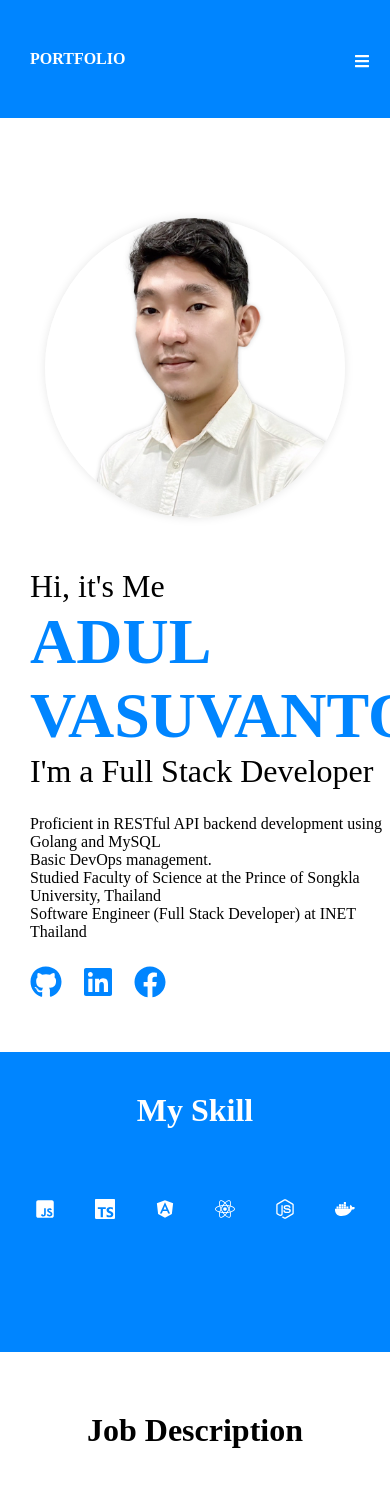
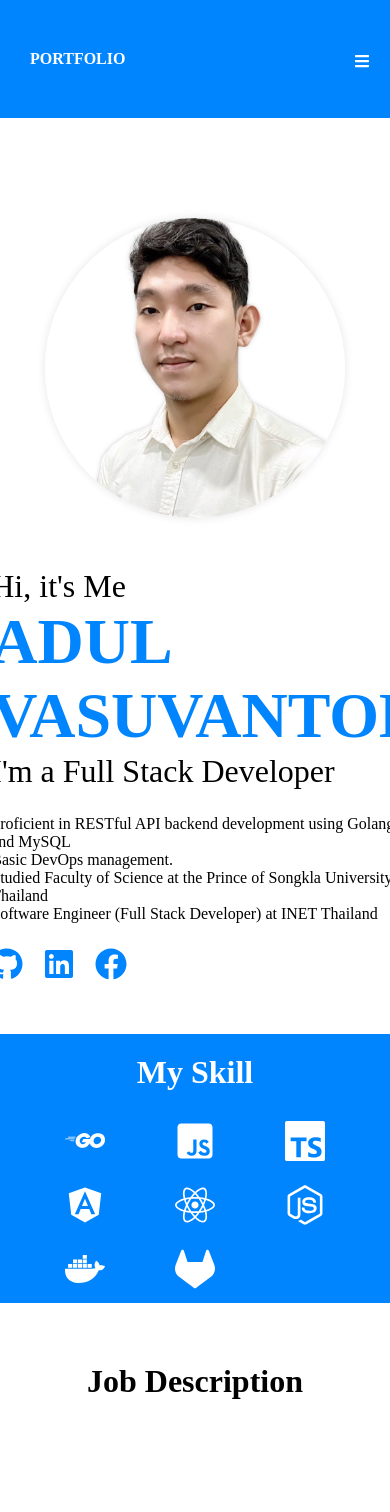
Before and after one commit to wauswantok11/react-portfolio, a React (Vite) app: page / in a window 390 px wide. Shown: the top 1512 px of the page. Built offline with nearby package versions, Linux system fonts and the light colour scheme.

Commit message:
fix : media screen

```diff
--- a/src/components/Contact/Contact.jsx
+++ b/src/components/Contact/Contact.jsx
@@ -53,6 +53,7 @@ function Contact() {
   return (
     <div className={styles.ContactWrapper}>
       <div className={styles.ContactContainer}>
+
         <div className={styles.ContactInfo}>
           <h3> Contact </h3>
           <p className={styles.ContactAddress}>
--- a/src/components/Contact/Contact.module.css
+++ b/src/components/Contact/Contact.module.css
@@ -32,7 +32,7 @@
     & .ContactForm {
       width: 520px;
       /* outline: 1px solid #333; */
-      & span{
+      & span {
         color: red;
       }
       & label {
@@ -55,7 +55,7 @@
         }
       }
       & .ContactInputEmail {
-        & input{
+        & input {
           width: 100%;
           height: 40px;
           border-radius: 5px;
@@ -65,7 +65,7 @@
         }
       }
       & .ContactInputMessage {
-        & textarea{
+        & textarea {
           width: 100%;
           height: 100px;
           border-radius: 5px;
@@ -73,9 +73,9 @@
           padding-left: 15px;
         }
       }
-      & button{
+      & button {
         width: 100px;
-        height: 40px ;
+        height: 40px;
         border-radius: 5px;
         display: flex;
         justify-content: center;
@@ -86,10 +86,70 @@
         font-weight: bold;
         margin-top: 20px;
         transition: 0.3ms;
-        &:hover{
-            box-shadow: 0 0 10px 0 rgb(0, 0, 0,0.3);
+        &:hover {
+          box-shadow: 0 0 10px 0 rgb(0, 0, 0, 0.3);
         }
       }
     }
   }
 }
+
+@media screen and (max-width: 1290px) {
+  .ContactWrapper {
+    & .ContactContainer {
+      margin: 60px;
+    }
+  }
+}
+
+@media screen and (max-width: 1060px) {
+  .ContactWrapper {
+    & .ContactContainer {
+      & .ContactInfo {
+        width: auto !important;
+        overflow: hidden;
+      }
+    }
+  }
+}
+
+@media screen and (max-width: 880px) {
+  .ContactWrapper {
+    height: auto !important;
+    overflow: hidden;
+    & .ContactContainer {
+      flex-direction: column;
+      & .ContactForm {
+        width: auto !important;
+        overflow: hidden;
+        & .ContactGroupInput {
+          flex-direction: column;
+          & input {
+            width: 100%;
+          }
+        }
+      }
+    }
+  }
+}
+
+@media screen and (max-width: 480px) {
+  .ContactWrapper {
+    height: auto !important;
+    overflow: hidden;
+    & .ContactContainer {
+      flex-direction: column;
+      & .ContactForm {
+        width: auto !important;
+        overflow: hidden;
+        & .ContactGroupInput {
+          & .ContactInput {
+            & input {
+              width: 100%;
+            }
+          }
+        }
+      }
+    }
+  }
+}
--- a/src/components/Hero/hero.module.css
+++ b/src/components/Hero/hero.module.css
@@ -53,13 +53,26 @@
     }
   }
 }
+@media screen and (max-width: 1290px) {
+  /* & .HeroWrapper {
+    height: auto !important; */
 
-@media screen and (max-width: 900px) {
+  & .HeroInfo {
+    margin-left: 100px;
+    transition: margin-left 0.5s ease;
+    /* } */
+  }
+}
+
+@media screen and (max-width: 1133px) {
   & .HeroWrapper {
     height: auto !important;
-
     & .HeroCon {
       flex-direction: column;
+      display: flex;
+      justify-content: space-evenly;
+      margin-top: 115px;
+      align-items: center;
       margin: 50px 0;
       & .HeroBoxImages {
         order: 1;
@@ -77,3 +90,10 @@
     }
   }
 }
+
+@media screen and (max-width: 430px) {
+  & .HeroJobDetail {
+    font-size: 14px;
+    margin-right: 20px;
+  }
+}
--- a/src/components/Number/number.module.css
+++ b/src/components/Number/number.module.css
@@ -23,7 +23,9 @@
 @media screen and (max-width: 740px) {
    .NumberContainer{
     height: auto !important;
-    display: block;
+    display: grid;
+    grid-template-columns: 1fr 1fr;
+
     overflow: hidden;
     padding: 50px 0px;
     & .NumberItem{
@@ -31,3 +33,16 @@
     }
    }
 }
+
+
+@media screen and (max-width: 450px) {
+    .NumberContainer{
+     height: auto !important;
+     display: block;
+     overflow: hidden;
+     padding: 50px 0px;
+     & .NumberItem{
+         margin: 20px 0px;
+     }
+    }
+ }
--- a/src/components/biz/biz.module.css
+++ b/src/components/biz/biz.module.css
@@ -42,10 +42,22 @@
     height: auto !important;
     overflow: hidden;
     & .BizList {
-      display: block;
+      display: flex;
+      text-align: center;
+      align-items: center;
+      flex-wrap: wrap;
+      flex-direction: row;
+      align-content: center;
+      justify-content: center;
       & .BizItem {
-        justify-content: center;
-        align-items: center;
+        margin: 0px;
+        margin-top: 30px;
+        height: 250px;
+        margin-bottom: 50px;
+        & img{
+          width: 120px;
+          height: 120px;
+        }
       }
     }
   }
--- a/src/components/portfolio/portfolio.module.css
+++ b/src/components/portfolio/portfolio.module.css
@@ -63,3 +63,31 @@
     }
   }
 }
+@media screen and (max-width: 520px) {
+  .PortfolioContainer {
+    & .PortfolioItem {
+      & .PortfolioImage {
+        & img {
+          width: 450px;
+          height: 450px;
+          transition: width 0.5s ease;
+        }
+      }
+    }
+  }
+}
+
+
+@media screen and (max-width: 470px) {
+  .PortfolioContainer {
+    & .PortfolioItem {
+      & .PortfolioImage {
+        & img {
+          width: 200px;
+          height: 200px;
+          transition: width 0.5s ease;
+        }
+      }
+    }
+  }
+}
--- a/src/components/skills/skill.module.css
+++ b/src/components/skills/skill.module.css
@@ -6,7 +6,7 @@
   overflow: hidden;
 
   & .SkillTitle {
-    margin-top: 40px;
+    margin-top: 20px;
     font-size: 32px;
     font-weight: bold;
   }
@@ -29,7 +29,16 @@
 
 @media screen and (max-width: 820px) {
   .SkillContainer {
+    height: auto !important;
+    overflow: hidden;
+
+    & .SkillTitle {
+      margin: 20px 0px;
+      font-weight: 900;
+    }
+
     & .SkillList {
+      margin: 10px 20px 0px 0px;
       & li {
         margin: 0 20px;
         & svg {
@@ -46,3 +55,39 @@
     }
   }
 }
+
+@media screen and (max-width: 660px) {
+  .SkillContainer {
+    & .SkillList {
+
+      margin: 0 30px;
+      display: grid;
+      grid-template-columns: 1fr 1fr 1fr;
+      & li {
+        & svg {
+          margin: 10px 0px;
+          width: 50px;
+          height: 50px;
+        }
+      }
+    }
+  }
+}
+
+
+@media screen and (max-width: 430px) {
+  .SkillContainer {
+    & .SkillList {
+      margin-top: 20px;
+      display: grid;
+      grid-template-columns: 1fr 1fr 1fr;
+      & li {
+        & svg {
+          margin: 10px 0px;
+          width: 40px;
+          height: 40px;
+        }
+      }
+    }
+  }
+}
--- a/src/index.css
+++ b/src/index.css
@@ -2,8 +2,8 @@
 
 *{
   font-family: "IBM Plex Sans Condensed", serif;
-  font-weight: 300;
-  font-style: normal;
+  /* font-weight: 300; */
+  /* font-style: normal; */
   margin: 0;
   padding: 0;
   box-sizing: border-box;
```
Also changed, not shown: src/components/Hero/hero.jsx (+5 -4 lines). Lines whose indentation alone changed are shown as unchanged.
